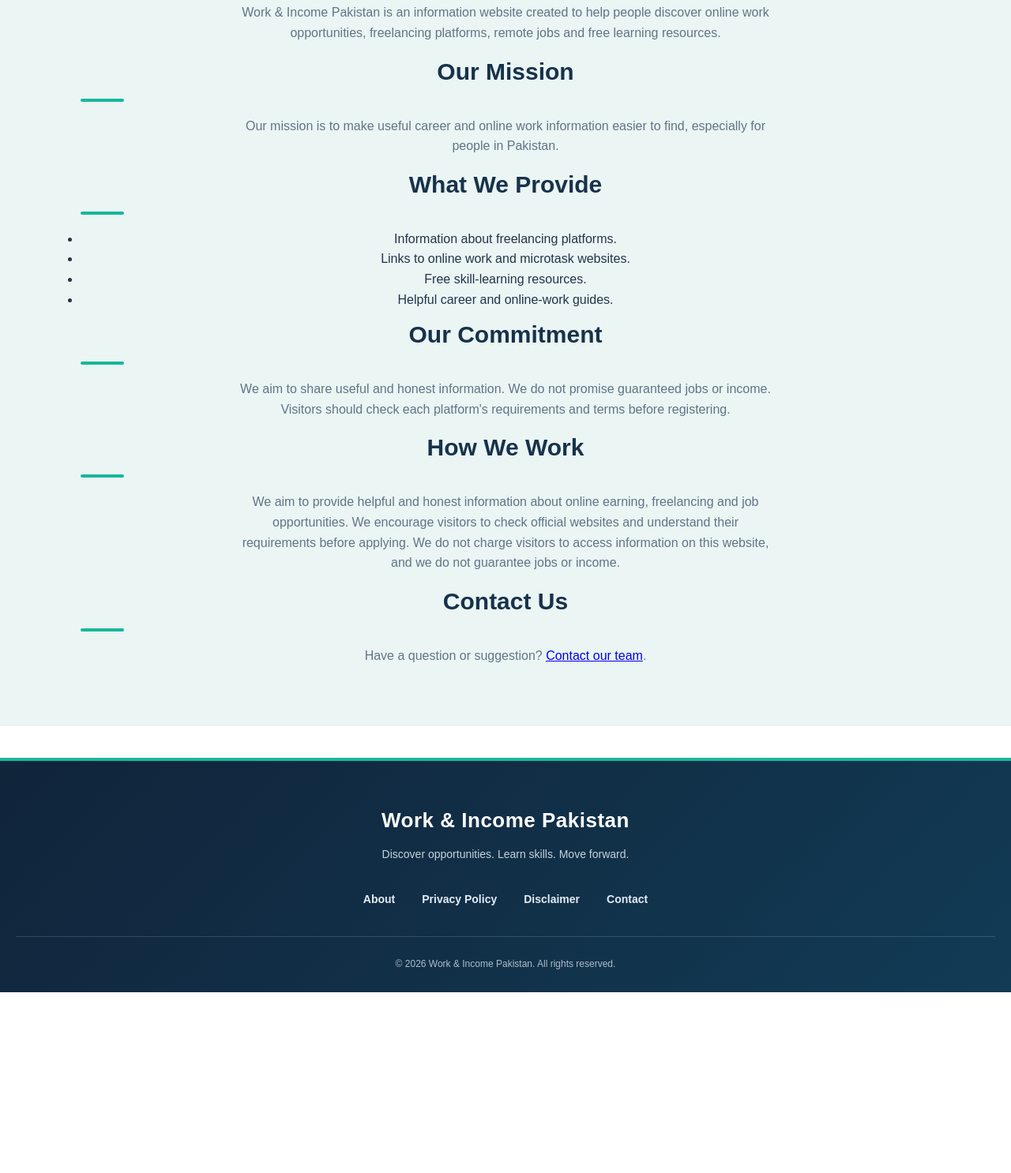
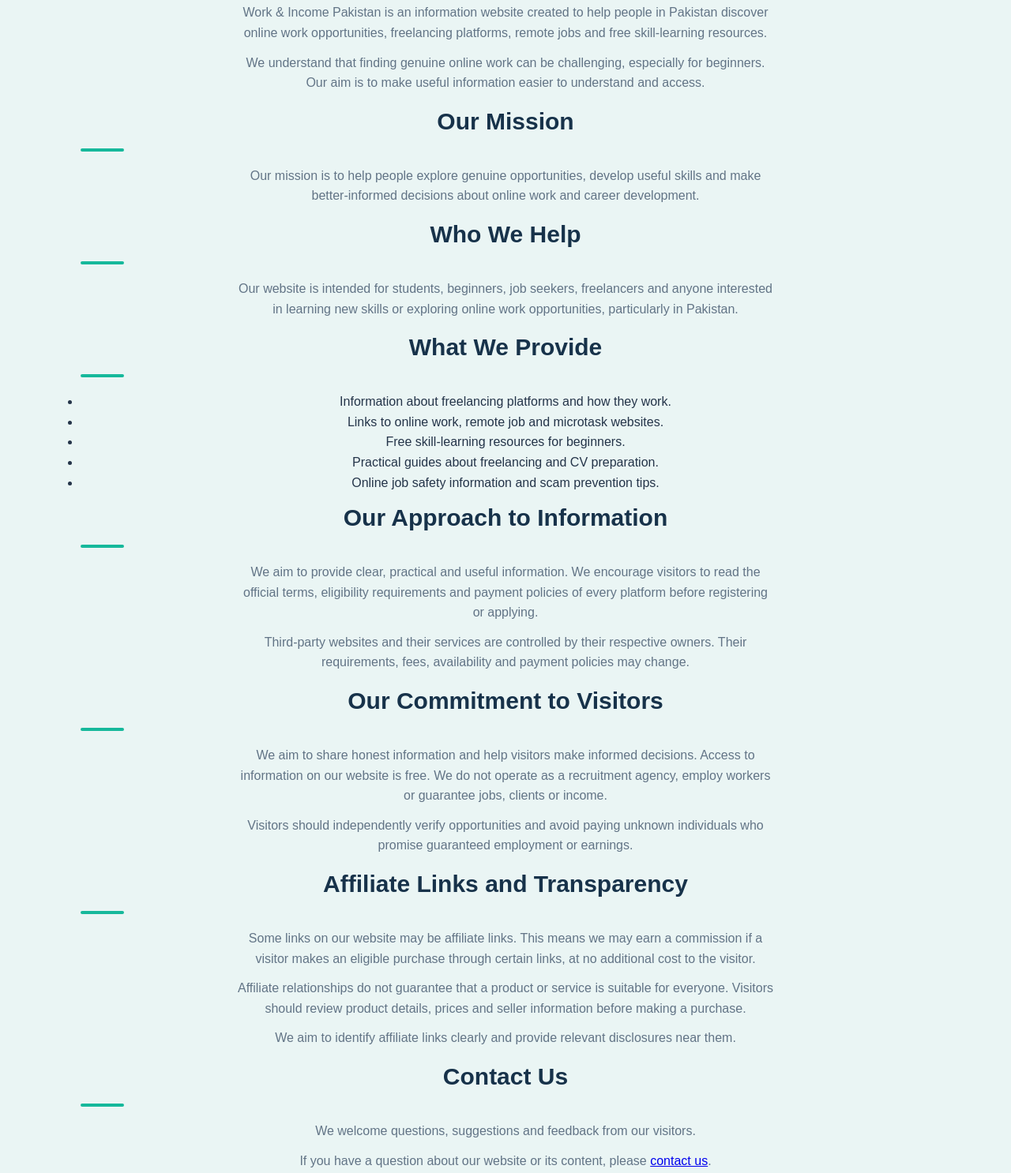
Before and after one commit to tahirkhan00089/work-income-pakistan, a plain HTML site: page about.html in a window 1280 px wide. Shown: the part 191-1677 px from the top of the page at 79% size. Before the commit the page ends 1448 px from the top, so only its background shows below. Drawn offline with Linux system fonts and the light colour scheme.

Commit message:
Update about.html

```diff
--- a/about.html
+++ b/about.html
@@ -65,49 +65,111 @@
 
     <p>
       Work & Income Pakistan is an information website
-      created to help people discover online work opportunities,
-      freelancing platforms, remote jobs and free learning resources.
+      created to help people in Pakistan discover online
+      work opportunities, freelancing platforms, remote
+      jobs and free skill-learning resources.
+    </p>
+
+    <p>
+      We understand that finding genuine online work can
+      be challenging, especially for beginners. Our aim
+      is to make useful information easier to understand
+      and access.
     </p>
 
     <h2>Our Mission</h2>
 
     <p>
-      Our mission is to make useful career and online work
-      information easier to find, especially for people in Pakistan.
+      Our mission is to help people explore genuine
+      opportunities, develop useful skills and make
+      better-informed decisions about online work
+      and career development.
+    </p>
+
+    <h2>Who We Help</h2>
+
+    <p>
+      Our website is intended for students, beginners,
+      job seekers, freelancers and anyone interested
+      in learning new skills or exploring online work
+      opportunities, particularly in Pakistan.
     </p>
 
     <h2>What We Provide</h2>
 
     <ul>
-      <li>Information about freelancing platforms.</li>
-      <li>Links to online work and microtask websites.</li>
-      <li>Free skill-learning resources.</li>
-      <li>Helpful career and online-work guides.</li>
+      <li>Information about freelancing platforms and how they work.</li>
+      <li>Links to online work, remote job and microtask websites.</li>
+      <li>Free skill-learning resources for beginners.</li>
+      <li>Practical guides about freelancing and CV preparation.</li>
+      <li>Online job safety information and scam prevention tips.</li>
     </ul>
 
-    <h2>Our Commitment</h2>
+    <h2>Our Approach to Information</h2>
 
     <p>
-      We aim to share useful and honest information.
-      We do not promise guaranteed jobs or income.
-      Visitors should check each platform's requirements
-      and terms before registering.
+      We aim to provide clear, practical and useful
+      information. We encourage visitors to read the
+      official terms, eligibility requirements and
+      payment policies of every platform before
+      registering or applying.
     </p>
-<h2>How We Work</h2>
 
     <p>
-  We aim to provide helpful and honest information
-  about online earning, freelancing and job opportunities.
-  We encourage visitors to check official websites
-  and understand their requirements before applying.
-  We do not charge visitors to access information
-  on this website, and we do not guarantee jobs or income.
+      Third-party websites and their services are
+      controlled by their respective owners. Their
+      requirements, fees, availability and payment
+      policies may change.
     </p>
+
+    <h2>Our Commitment to Visitors</h2>
+
+    <p>
+      We aim to share honest information and help
+      visitors make informed decisions. Access to
+      information on our website is free. We do not
+      operate as a recruitment agency, employ workers
+      or guarantee jobs, clients or income.
+    </p>
+
+    <p>
+      Visitors should independently verify opportunities
+      and avoid paying unknown individuals who promise
+      guaranteed employment or earnings.
+    </p>
+
+    <h2>Affiliate Links and Transparency</h2>
+
+    <p>
+      Some links on our website may be affiliate links.
+      This means we may earn a commission if a visitor
+      makes an eligible purchase through certain links,
+      at no additional cost to the visitor.
+    </p>
+
+    <p>
+      Affiliate relationships do not guarantee that a
+      product or service is suitable for everyone.
+      Visitors should review product details, prices
+      and seller information before making a purchase.
+    </p>
+
+    <p>
+      We aim to identify affiliate links clearly and
+      provide relevant disclosures near them.
+    </p>
+
     <h2>Contact Us</h2>
 
     <p>
-      Have a question or suggestion?
-      <a href="contact.html">Contact our team</a>.
+      We welcome questions, suggestions and feedback
+      from our visitors.
+    </p>
+
+    <p>
+      If you have a question about our website or
+      its content, please
+      <a href="contact.html">contact us</a>.
     </p>
 
   </section>
```
Lines whose indentation alone changed are shown as unchanged.
